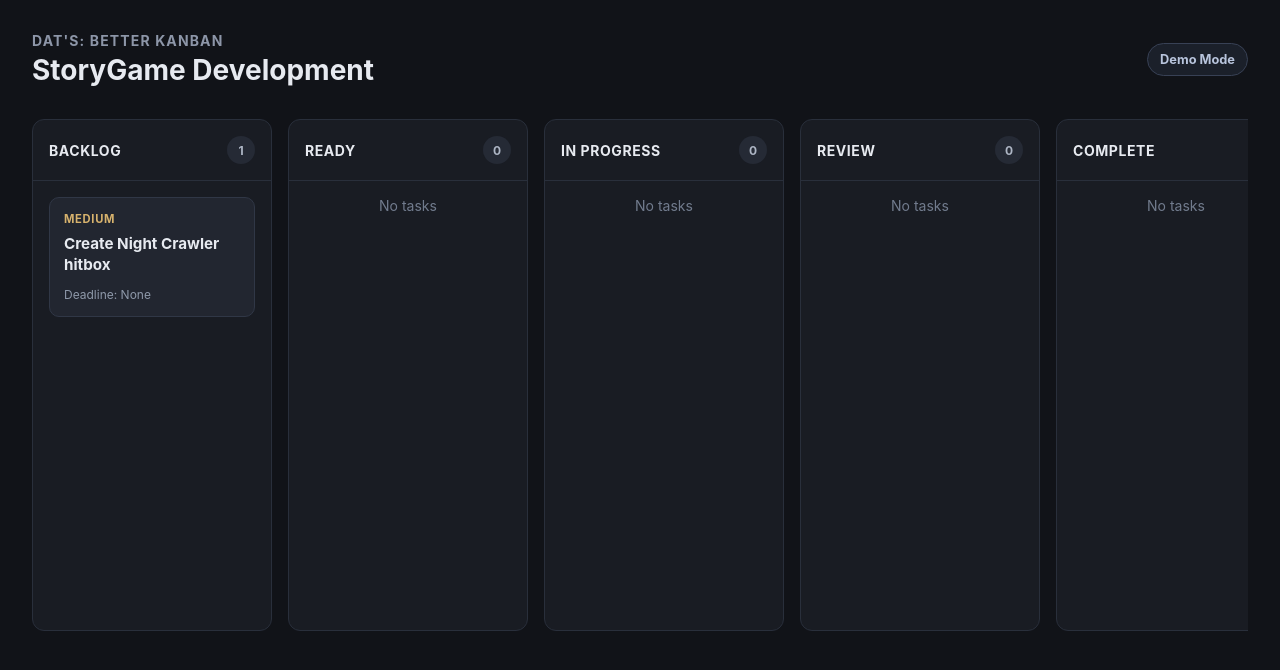
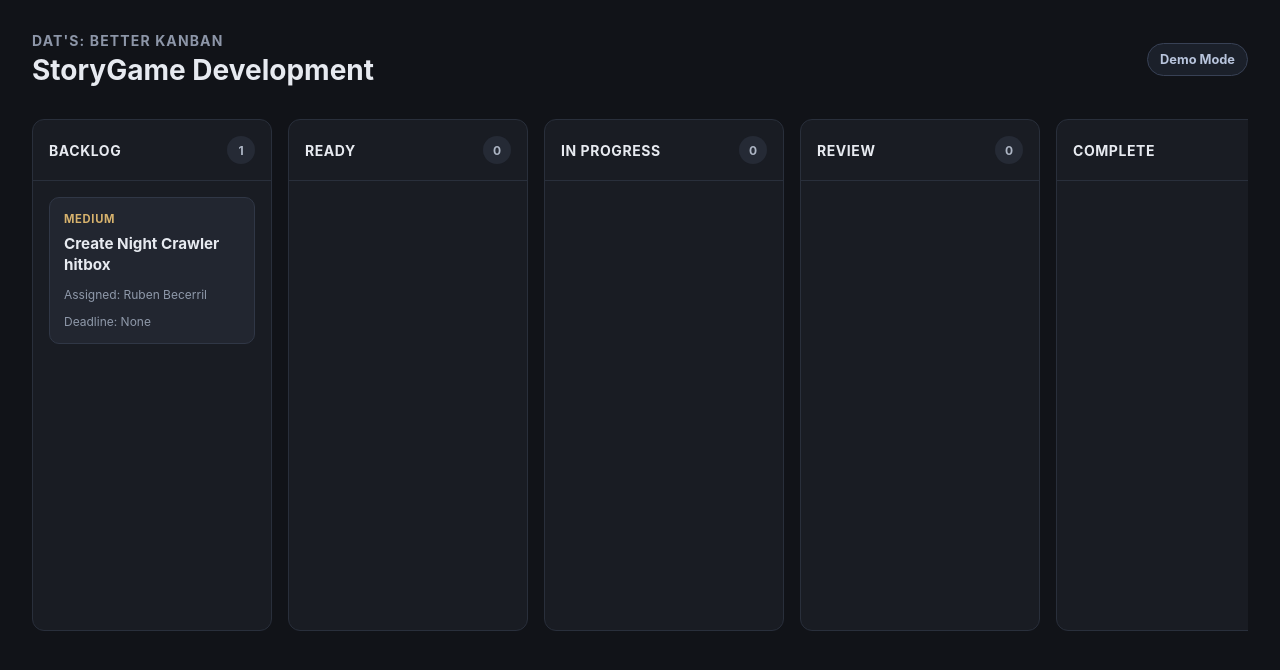
Before and after one commit to DatRuben/Dats-Better-Kanban, a React (Vite) app: page / in a window 1280 px wide. Shown: the top 670 px of the page. Built offline with nearby package versions, Linux system fonts and the light colour scheme.

Commit message:
added member/assignee to task card

```diff
--- a/src/App.css
+++ b/src/App.css
@@ -106,6 +106,7 @@
   text-transform: uppercase;
 }
 
+.task-card__assignee,
 .task-card__deadline {
   margin: 0.75rem 0 0;
   color: #8f99aa;
--- a/src/App.tsx
+++ b/src/App.tsx
@@ -33,6 +33,7 @@ function App() {
               key={column.id}
               column={column}
               tasks={columnTasks}
+              members={demoProject.members}
             />
           )
         })}
--- a/src/components/KanbanColumn.tsx
+++ b/src/components/KanbanColumn.tsx
@@ -1,14 +1,16 @@
-import type { BoardColumn, Task } from '../types/board'
+import type { BoardColumn, DemoUser, Task } from '../types/board'
 import { TaskCard } from './TaskCard'
 
 interface KanbanColumnProps {
   column: BoardColumn
   tasks: Task[]
+  members: DemoUser[]
 }
 
 export function KanbanColumn({
   column,
   tasks,
+  members,
 }: KanbanColumnProps) {
   return (
     <section className="kanban-column">
@@ -18,16 +20,17 @@ export function KanbanColumn({
       </header>
 
       <div className="kanban-column__content">
-        {tasks.length === 0 && (
-          <p className="kanban-column__empty">No tasks</p>
-        )}
+        {tasks.map((task) => {
+          const assignee = members.find((member) => member.id === task.assigneeId) ?? null
 
-        {tasks.map((task) => (
-          <TaskCard
-            key={task.id}
-            task={task}
-          />
-        ))}
+          return (
+            <TaskCard
+              key={task.id}
+              task={task}
+              assignee={assignee}
+            />
+          )
+        })}
       </div>
     </section>
   )
--- a/src/components/TaskCard.tsx
+++ b/src/components/TaskCard.tsx
@@ -1,14 +1,21 @@
-import type { Task } from '../types/board'
+import type { DemoUser, Task } from '../types/board'
 
 interface TaskCardProps {
   task: Task
+  assignee: DemoUser | null
 }
 
-export function TaskCard({ task }: TaskCardProps) {
+export function TaskCard({
+  task,
+  assignee,
+}: TaskCardProps) {
   return (
     <article className="task-card">
       <p className="task-card__priority">{task.priority}</p>
       <h3>{task.title}</h3>
+      <p className="task-card__assignee">
+        Assigned: {assignee?.displayName ?? 'Unassigned'}
+      </p>
       <p className="task-card__deadline"> Deadline: {task.deadline ?? 'None'}</p>
     </article>
   )
```
